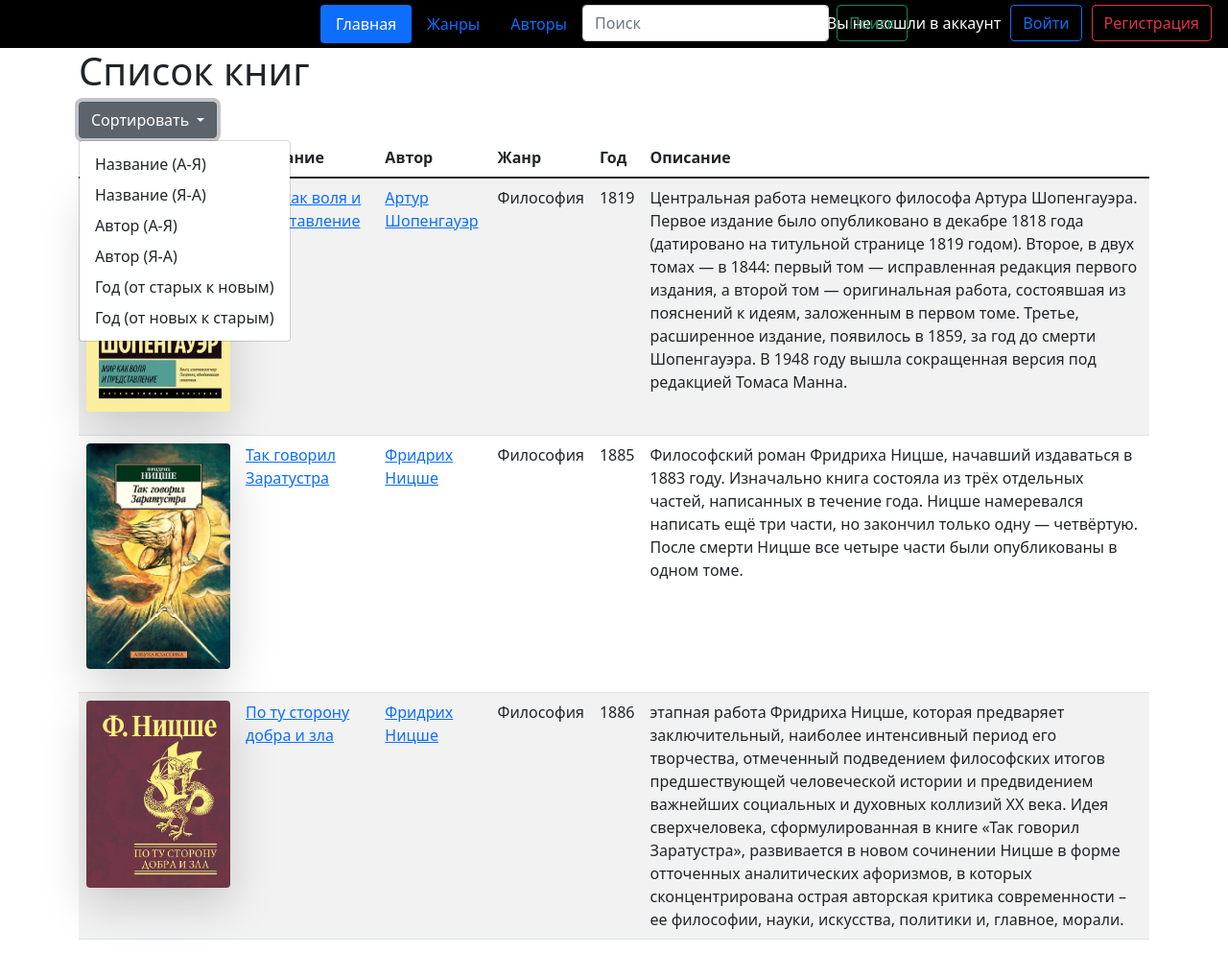
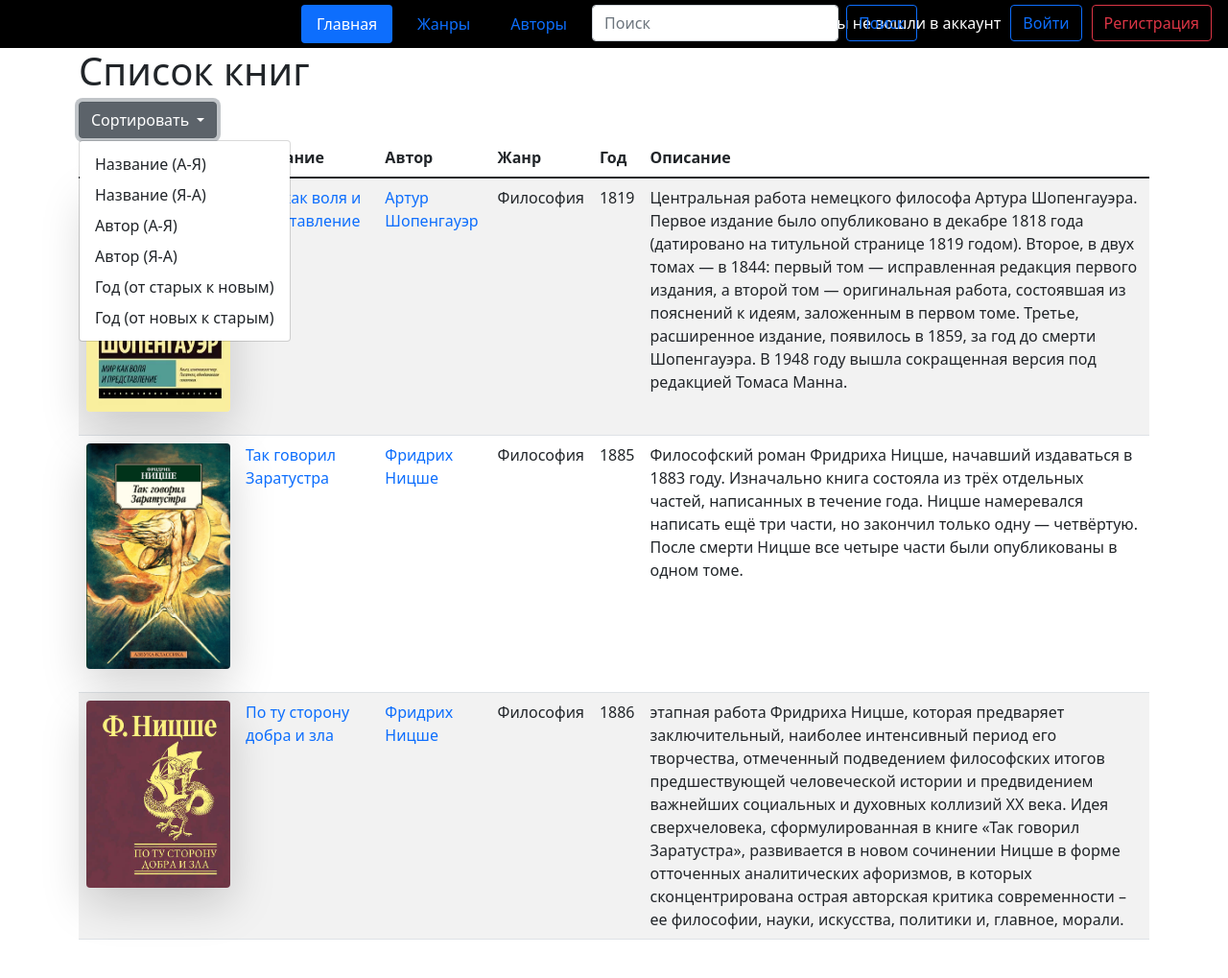
Before and after one commit to zich0/Library, a Django app: page / in a window 1280 px wide, after a click on "Сортировать". Shown: the top 1019 px of the page at 96% size. Run offline with Django 5.2, Linux system fonts and the light colour scheme; data comes from the database, SQL or seed files in the repository; both versions use the stored data as it was after the commit.

Commit message:
Мелкие исправления

```diff
--- a/library/books/templates/base/index.html
+++ b/library/books/templates/base/index.html
@@ -1,31 +1,19 @@
-<!--{% if request.user.is_authenticated %}-->
-<!--  <div class="container-fluid" align="right">-->
-<!--    <h2 align="right">{{ request.user.username }}</h2>-->
-<!--    <a href="{% url 'books:logout' %}" class="btn btn-outline-primary">Выйти</a>-->
-<!--  </div>-->
-<!--{% else %}-->
-<!--  <div class="container-fluid" align="right">-->
-<!--    <h2>Вы не вошли в аккаунт</h2>-->
-<!--    <a href="{% url 'books:login' %}" class="btn btn-outline-primary" role="button">Войти</a>-->
-<!--    <a href="{% url 'books:signup' %}" class="btn btn-outline-danger" role="button">Регистрация</a>-->
-<!--  </div>-->
-<!--{% endif %}-->
 <nav>
   <div>
   <ul class="nav nav-pills">
       <li class="nav-item">
-        <a class="nav-link active" aria-current="page" href="{% url 'books:book_list' %}">Главная</a>
+        <a class="nav-link {% if request.path == '/' %} active {% endif %}" href="{% url 'books:book_list' %}" >Главная</a>
       </li>
       <li class="nav-item">
         <a class="nav-link" href="#">Жанры</a>
       </li>
       <li class="nav-item">
-        <a class="nav-link" href="{% url 'books:author_list' %}">Авторы</a>
+        <a href="{% url 'books:author_list' %}" class="nav-link {% if request.path == '/author/' %} active {% endif %}">Авторы</a>
       </li>
       <li>
         <form action="{% url 'books:book_list' %}" class="d-flex" role="search">
           <input class="form-control me-2" type="search" placeholder="Поиск" name="search">
-          <button class="btn btn-outline-success" type="submit">Поиск</button>
+          <button class="btn btn-outline-primary" type="submit">Поиск</button>
         </form>
 
       </li>
--- a/library/books/templates/books/author_confirm_delete.html
+++ b/library/books/templates/books/author_confirm_delete.html
@@ -1,4 +1,6 @@
 {% extends 'base/base.html' %}
+
+{% block title %}Подверждение удаления{% endblock %}
 
 {% block content %}
     <h1>Удаление автора</h1>
--- a/library/books/templates/books/book_confirm_delete.html
+++ b/library/books/templates/books/book_confirm_delete.html
@@ -1,4 +1,6 @@
 {% extends 'base/base.html' %}
+
+{% block title %}Подверждение удаления{% endblock %}
 
 {% block content %}
     <h1>Удаление книги</h1>
--- a/library/books/templates/books/book_detail.html
+++ b/library/books/templates/books/book_detail.html
@@ -1,6 +1,6 @@
 {% extends 'base/base.html' %}
 
-{% block title %}Book Detail{% endblock %}
+{% block title %}{{ book.title }}{% endblock %}
 
 {% block content %}
     <h1>{{ book.title }}</h1>
@@ -9,7 +9,7 @@
     {% else %}
     <p>No cover image available.</p>
     {% endif %}
-        <p><strong>Автор:</strong> {{ book.author }}</p>
+        <p><strong>Автор:</strong> <a href="{% url 'books:author_detail' book.author.id %}">{{ book.author }}</a></p>
         <p><strong>Жанр:</strong> {{ book.genre }}</p>
         <p><strong>Год создания:</strong> {{ book.year_published }}</p>
         <p><strong>Описание:</strong> {{ book.description }}</p>
--- a/library/books/templates/books/book_list.html
+++ b/library/books/templates/books/book_list.html
@@ -1,6 +1,6 @@
 {% extends 'base/base.html' %}
 
-{% block title %}Book Catalog{% endblock %}
+{% block title %}Каталог книг{% endblock %}
 
 {% block content %}
     <h1 align>Список книг</h1>
@@ -13,12 +13,12 @@
             Сортировать
         </button>
         <ul class="dropdown-menu" aria-labelledby="sortDropdown">
-            <li><a class="dropdown-item sort-link" href="#" data-sort-by="title" data-order="asc">Название (А-Я)</a></li>
-            <li><a class="dropdown-item sort-link" href="#" data-sort-by="title" data-order="desc">Название (Я-А)</a></li>
-            <li><a class="dropdown-item sort-link" href="#" data-sort-by="author" data-order="asc">Автор (А-Я)</a></li>
-            <li><a class="dropdown-item sort-link" href="#" data-sort-by="author" data-order="desc">Автор (Я-А)</a></li>
-            <li><a class="dropdown-item sort-link" href="#" data-sort-by="year_published" data-order="asc">Год (от старых к новым)</a></li>
-            <li><a class="dropdown-item sort-link" href="#" data-sort-by="year_published" data-order="desc">Год (от новых к старым)</a></li>
+            <li><a class="dropdown-item" href="?sort_by=title&order=asc">Название (А-Я)</a></li>
+            <li><a class="dropdown-item" href="?sort_by=title&order=desc">Название (Я-А)</a></li>
+            <li><a class="dropdown-item" href="?sort_by=author&order=asc">Автор (А-Я)</a></li>
+            <li><a class="dropdown-item" href="?sort_by=author&order=desc">Автор (Я-А)</a></li>
+            <li><a class="dropdown-item" href="?sort_by=year_published&order=asc">Год (от старых к новым)</a></li>
+            <li><a class="dropdown-item" href="?sort_by=year_published&order=desc">Год (от новых к старым)</a></li>
         </ul>
     </div>
 
@@ -56,21 +56,6 @@
         </tbody>
     </table>
 
-    {% block scripts %}
-    <script src="https://code.jquery.com/jquery-3.6.0.min.js"></script>
-    <script>
-        $(document).ready(function() {
-            $('.sort-link').click(function(e) {
-                e.preventDefault();
-                var sortBy = $(this).data('sort-by');
-                var order = $(this).data('order');
-                $.ajax({
-                    url: '?sort_by=' + sortBy + '&order=' + order,
-                    success: function(data) {$('table tbody').html($(data).find('table tbody').html());
-                    }
-                });
-            });
-        });
-    </script>
-    {% endblock %}
+
+
 {% endblock %}
--- a/library/books/templates/books/review_delete.html
+++ b/library/books/templates/books/review_delete.html
@@ -1,4 +1,6 @@
 {% extends 'base/base.html' %}
+
+{% block title %}Подверждение удаления{% endblock %}
 
 {% block content %}
     <h1>Удаление отзыва</h1>
--- a/library/books/urls.py
+++ b/library/books/urls.py
@@ -4,7 +4,7 @@ from . import views
 app_name = 'books'
 
 author_patterns = [
-    path('', views.AuthorListView.as_view(), name='author_list'),
+    path('', views.author_list, name='author_list'),
     path('create/', views.AuthorCreateView.as_view(), name='author_add'),
     path('<int:author_id>/detail', views.AuthorDetailView.as_view(), name='author_detail'),
     path('<int:author_id>/update', views.AuthorUpdateView.as_view(), name='author_update'),
--- a/library/books/views.py
+++ b/library/books/views.py
@@ -9,11 +9,26 @@ from django.http import HttpResponse
 from django.contrib.auth import authenticate, login, logout
 from django.db.models import Q
 
-
 class AuthorListView(ListView):
     model = Author
     template_name = 'books/author_list.html'
     context_object_name = 'author_list'
+
+
+def author_list(request):
+    sort_by = request.GET.get('sort_by', 'name')
+    order = request.GET.get('order', 'asc')
+
+    authors = Author.objects.all()
+
+    if sort_by == 'name':
+        authors = authors.order_by('-name' if order == 'desc' else 'name')
+
+    context = {
+        'author_list': authors,
+    }
+
+    return render(request, 'books/author_list.html', context)
 
 
 class AuthorDetailView(DetailView):
@@ -74,7 +89,7 @@ def book_list(request):
 
     query = request.GET.get('search')
     if query:
-        books = Book.objects.filter(Q(title__icontains=query) | Q(author__name__icontains=query))
+        books = Book.objects.filter(Q(title__iregex=fr'(?i){query}') | Q(author__name__iregex=fr'(?i){query}'))
 
     context = {
         'book_list': books,
@@ -196,14 +211,3 @@ def user_login(request):
 def user_logout(request):
     logout(request)
     return redirect('books:book_list')
-
-
-# def search_view(request):
-#     if request.method == 'GET':
-#         query = request.GET.get('search')
-#         if query:
-#             books = Book.objects.filter(Q(title__icontains=query) | Q(author__icontains=query))
-#             context = {
-#                 'book_list': books,
-#             }
-#             return render(request, 'books/search_results.html', context)
--- a/library/library/settings.py
+++ b/library/library/settings.py
@@ -67,6 +67,7 @@ TEMPLATES = [
                 "django.template.context_processors.request",
                 "django.contrib.auth.context_processors.auth",
                 "django.contrib.messages.context_processors.messages",
+                "django.template.context_processors.request",
             ],
         },
     },
--- a/library/static/main.css
+++ b/library/static/main.css
@@ -29,6 +29,7 @@ main {
     width: 100%;
     background-color: black;
     z-index: 1;
+    grid-gap:10px;
 }
 
 .container-fluid {
@@ -39,6 +40,20 @@ main {
     transform: translate(-50%, 0);
     color: white;
     z-index: -1;
+    align-items: center;
     grid-gap:10px;
-    align-items: center;
 }
+
+a {
+    background-image: linear-gradient(to right, #352384, #e90b8b); /* Параметры градиента */
+    background-repeat: no-repeat; /* Фон не повторяется */
+    background-size: 0px 2px; /* Линия будет шириной 0px и высотой 2px */
+    background-position: left bottom; /* Положение в левом нижнем углу */
+    padding-bottom: 2px; /* Расстояние от текста до линии */
+    text-decoration: none; /* Убираем подчёркивание */
+    transition: 0.3s; /* Время перехода */
+   }
+   a:hover {
+    background-size: 100% 2px; /* Линия занимает всю ширину */
+    color: purple;
+   }
```
Also changed, not shown: library/books/templates/books/author_list.html (+11 -0 lines), library/books/templates/books/index.html (deleted, +0 -8 lines), library/db.sqlite3.
